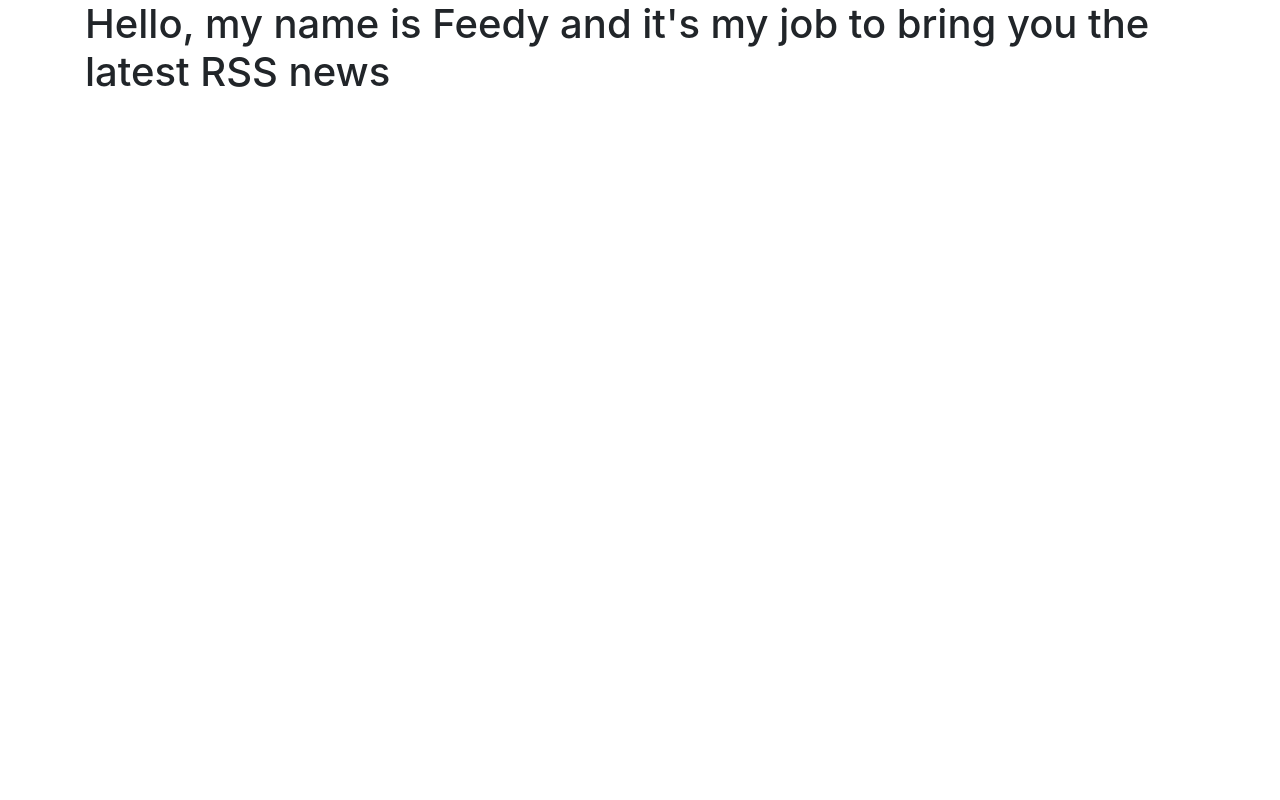
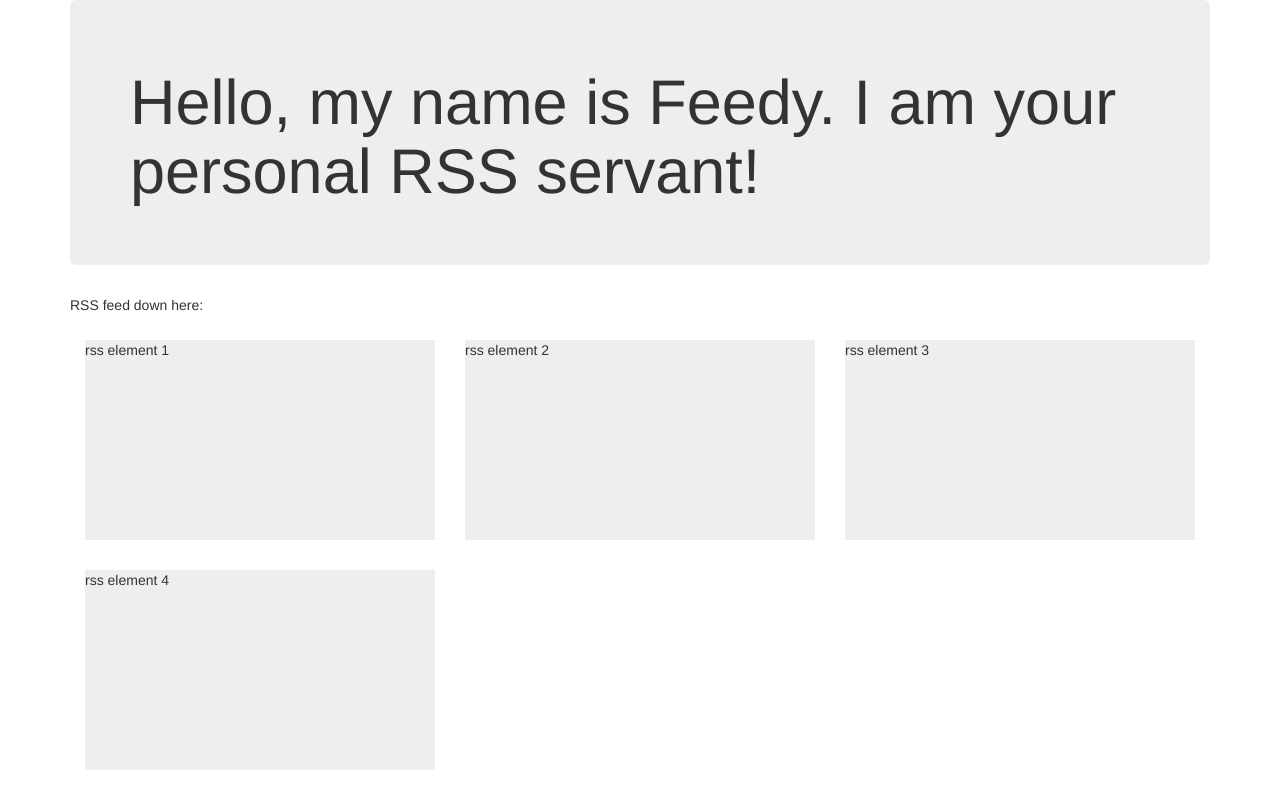
Before and after one commit to Ukubot/RSS-, a website: page index.html in a window 1280 px wide. Drawn offline with nearby package versions, Linux system fonts and the light colour scheme.

Commit message:
some layout grids

```diff
--- a/index.html
+++ b/index.html
@@ -10,7 +10,36 @@
 </head>
 <body>
   <div class="container">
-    <h1>Hello, my name is Feedy and it's my job to bring you the latest RSS news</h1>
+    <div class="jumbotron">
+      <h1>Hello, my name is Feedy. I am your personal RSS servant!</h1>
+    </div>
+    <div class="row">
+      <div class="col-md-12">
+        <div class="RSS-Feed">
+          <p>RSS feed down here:</p>
+          <div class="col-md-4">
+            <div class="RSS-Element">
+              <p>rss element 1</p>
+            </div>
+          </div>
+          <div class="col-md-4">
+            <div class="RSS-Element">
+              <p>rss element 2</p>
+            </div>
+          </div>
+          <div class="col-md-4">
+            <div class="RSS-Element">
+              <p>rss element 3</p>
+            </div>
+          </div>
+          <div class="col-md-4">
+            <div class="RSS-Element">
+              <p>rss element 4</p>
+            </div>
+          </div>
+        </div>
+      </div>
+    </div>
   </div>
 </body>
 </html>
--- a/style.css
+++ b/style.css
@@ -1,3 +1,9 @@
 body {
 background-color: #fff;
 }
+
+.RSS-Element {
+  height: 200px;
+  background-color: #eee;
+  margin: 15px 0px;
+}
```
